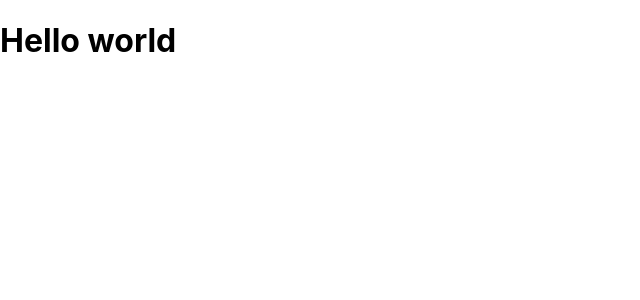
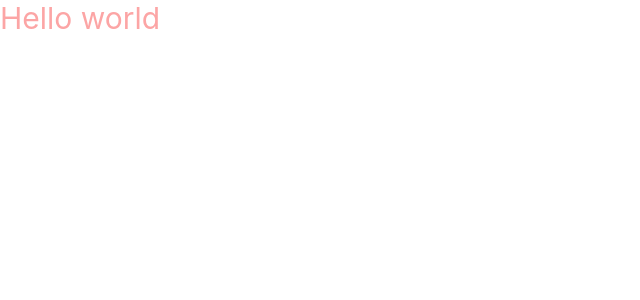
Before and after one commit to erionrugova/Hotel-management, a React (Create React App) app: page / in a window 1280 px wide. Shown: the top 300 px of the page, without its empty margins (0-640 px from the left). Built offline with nearby package versions, Linux system fonts and the light colour scheme.

Commit message:
tailwind fix

```diff
--- a/package.json
+++ b/package.json
@@ -36,5 +36,8 @@
       "last 1 firefox version",
       "last 1 safari version"
     ]
+  },
+  "devDependencies": {
+    "tailwindcss": "^3.4.17"
   }
 }
--- a/src/Pages/Homepage.jsx
+++ b/src/Pages/Homepage.jsx
@@ -3,7 +3,7 @@
 function Homepage() {
     return (
         <div>
-            <h1>Hello world</h1>
+            <h1 className="text-3xl text-red-300">Hello world</h1>
         </div>
     )
 }
--- a/src/index.css
+++ b/src/index.css
@@ -1,3 +1,7 @@
+@tailwind base;
+@tailwind components;
+@tailwind utilities;
+
 body {
   margin: 0;
   font-family: -apple-system, BlinkMacSystemFont, 'Segoe UI', 'Roboto', 'Oxygen',
--- /dev/null
+++ b/tailwind.config.js
@@ -0,0 +1,10 @@
+/** @type {import('tailwindcss').Config} */
+module.exports = {
+  content: [
+    "./src/**/*.{js,jsx,ts,tsx}",
+  ],
+  theme: {
+    extend: {},
+  },
+  plugins: [],
+}
```
Also changed, not shown: 1 other file (tests, documents, lock files or other folders).
